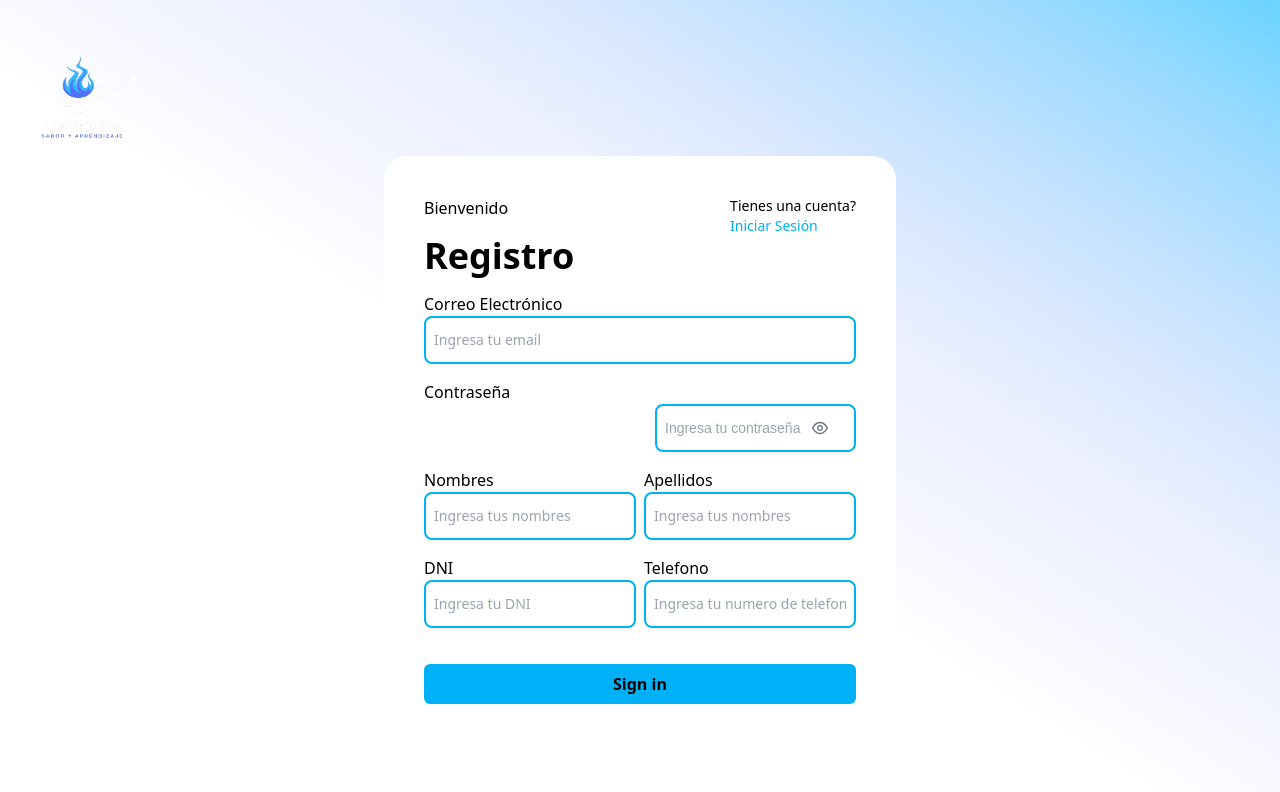
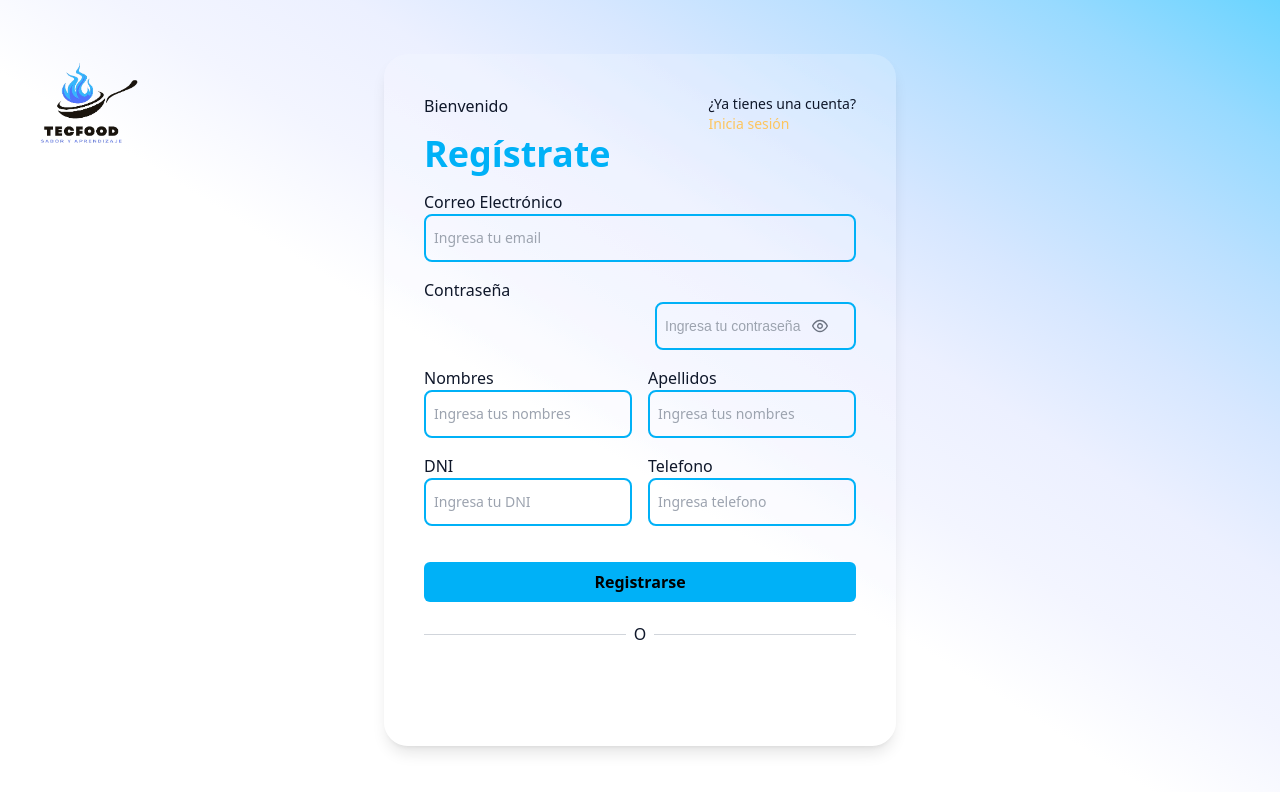
Before and after one commit to WernerReyes/C24_4_2024-1_G4B_TecFood-Frontend, a React (Vite) app: page /register in a window 1280 px wide. Shown: the top 792 px of the page. Built offline with nearby package versions, Linux system fonts and the light colour scheme; no server answers; a web font is replaced by a local one.

Commit message:
finished registration page layout

```diff
--- a/src/domain/dtos/user/create-user.dto.ts
+++ b/src/domain/dtos/user/create-user.dto.ts
@@ -23,7 +23,7 @@ export const CreateUserDto = z.object({
       message: "Lastname must be at most 200 characters long",
     }),
   email: z.string().email({
-    message: "Invalid email",
+    message: "Invalid email, It must be a valid email",
   }),
   password: z
     .string({
@@ -31,7 +31,7 @@ export const CreateUserDto = z.object({
     })
     .refine((value) => PASSWORD.test(value), {
       message:
-        "Password must contain at least one lowercase, one uppercase, one numeric, and be at least 8 characters long",
+        "Password invalid, follow the suggestions and try again",
     }),
   dni: z.string().refine((value) => DNI.test(value), {
     message: "DNI must be 8 characters long and contain only numbers",
--- a/src/presentation/pages/public/register/pages/Register.page.tsx
+++ b/src/presentation/pages/public/register/pages/Register.page.tsx
@@ -1,17 +1,11 @@
-import { useForm, SubmitHandler, Controller } from "react-hook-form";
+import { Controller, SubmitHandler, useForm } from "react-hook-form";
+import { zodResolver } from "@hookform/resolvers/zod";
 import clsx from "clsx";
-import { zodResolver } from "@hookform/resolvers/zod";
-import { Toaster } from "sonner";
-import {
-  Button,
-  Image,
-  InputPassword,
-  InputText,
-  Link,
-} from "@/presentation/components";
-import { useTheme } from "@/presentation/hooks";
+import { AuthLayout } from "../../layout";
+import { Button, InputPassword, InputText } from "@/presentation/components";
 import { CreateUserDto } from "@/domain/dtos";
 import { SonnerManager } from "@/utilities";
+import { useTheme } from "@/presentation/hooks";
 
 type RegisterFields = {
   email: string;
@@ -24,6 +18,7 @@ type RegisterFields = {
 
 export const RegisterPage = () => {
   const { isDark } = useTheme();
+
   const {
     control,
     handleSubmit,
@@ -33,39 +28,18 @@ export const RegisterPage = () => {
   });
 
   const handleRegister: SubmitHandler<RegisterFields> = (data) => {
-    SonnerManager.success("Hello world");
+    SonnerManager.success(data.name);
   };
 
   return (
-    <div
-      className={clsx(
-        "flex h-full max-h-full min-h-screen w-full flex-col items-center justify-center",
-        isDark ? "bg-gradient-primary-dark" : "bg-gradient-primary",
-      )}
+    <AuthLayout
+      title="Regístrate"
+      label="¿Ya tienes una cuenta?"
+      link="/login"
+      labelLink="Inicia sesión"
+      showGoogleAuth
+      isDark={isDark}
     >
-      <Toaster position="top-center" />
-      <div className="flex w-full justify-start">
-        <Image src="/logo-dark.svg" width="100" className="ml-10 mb-4" />
-      </div>
-      <div
-        className={clsx(
-          "mx-10 w-full max-w-lg rounded-3xl bg-white p-10",
-          "lg:mx-0",
-        )}
-      >
-        <div className="flex justify-between">
-          <span>Bienvenido</span>
-          <div className="flex flex-col">
-            <span className="text-sm">Tienes una cuenta?</span>
-            <Link
-              to="/login"
-              className="text-sm text-primary"
-              label="Iniciar Sesión"
-              unstyled
-            />
-          </div>
-        </div>
-        <h2 className="text-4xl font-bold">Registro</h2>
       <form
         className="mt-4 flex flex-col space-y-4"
         onSubmit={handleSubmit(handleRegister)}
@@ -80,7 +54,8 @@ export const RegisterPage = () => {
               label="Correo Electrónico"
               placeholder="Ingresa tu email"
               error={errors[field.name]?.message}
-                className="border-2 border-primary py-3 text-sm"
+              className="border-2 border-primary bg-transparent py-3 text-sm"
+              showAlertError
             />
           )}
         />
@@ -95,12 +70,14 @@ export const RegisterPage = () => {
               placeholder="Ingresa tu contraseña"
               toggleMask
               error={errors[field.name]?.message}
-                inputClassName="border-2 border-primary text-sm py-3"
+              inputClassName="border-2 border-primary text-sm py-3 bg-transparent"
+              panelClassName="dark:bg-[#1e293b] dark:text-slate-300 text-xs p-4"
+              showAlertError
             />
           )}
         />
 
-          <div className={clsx("grid w-full gap-x-2", "sm:grid-cols-2")}>
+        <div className={clsx("grid w-full gap-x-4", "sm:grid-cols-2")}>
           <Controller
             name="name"
             control={control}
@@ -112,9 +89,10 @@ export const RegisterPage = () => {
                 placeholder="Ingresa tus nombres"
                 error={errors[field.name]?.message}
                 className={clsx(
-                    "border-2 border-primary py-3 text-sm",
+                  "border-2 border-primary bg-transparent py-3 text-sm",
                   "max-sm:mb-3",
                 )}
+                showAlertError
               />
             )}
           />
@@ -128,13 +106,14 @@ export const RegisterPage = () => {
                 label="Apellidos"
                 placeholder="Ingresa tus nombres"
                 error={errors[field.name]?.message}
-                  className="border-2 border-primary py-3 text-sm"
+                className="border-2 border-primary bg-transparent py-3 text-sm"
+                showAlertError
               />
             )}
           />
         </div>
 
-          <div className={clsx("grid w-full gap-x-2", "sm:grid-cols-2")}>
+        <div className={clsx("grid w-full gap-x-4", "sm:grid-cols-2")}>
           <Controller
             name="dni"
             control={control}
@@ -146,9 +125,10 @@ export const RegisterPage = () => {
                 placeholder="Ingresa tu DNI"
                 error={errors[field.name]?.message}
                 className={clsx(
-                    "border-2 border-primary py-3 text-sm",
-                    "max-sm:mb-3",
+                  "border-2 border-primary bg-transparent py-3 text-sm",
+                  "max-sm:mb-4",
                 )}
+                showAlertError
               />
             )}
           />
@@ -160,9 +140,10 @@ export const RegisterPage = () => {
               <InputText
                 {...field}
                 label="Telefono"
-                  placeholder="Ingresa tu numero de telefono"
+                placeholder="Ingresa telefono"
                 error={errors[field.name]?.message}
-                  className="border-2 border-primary py-3 text-sm"
+                className="border-2 border-primary bg-transparent py-3 text-sm"
+                showAlertError
               />
             )}
           />
@@ -170,12 +151,12 @@ export const RegisterPage = () => {
 
         <Button
           type="submit"
-            label="Sign in"
-            className="mt-5 w-full rounded-md"
+          label="Registrarse"
+          className="mt-5 w-full rounded-md dark:text-slate-100"
+          disabled={Object.keys(errors).length > 0}
         />
       </form>
-      </div>
-    </div>
+    </AuthLayout>
   );
 };
 
```
Lines whose indentation alone changed are shown as unchanged.
